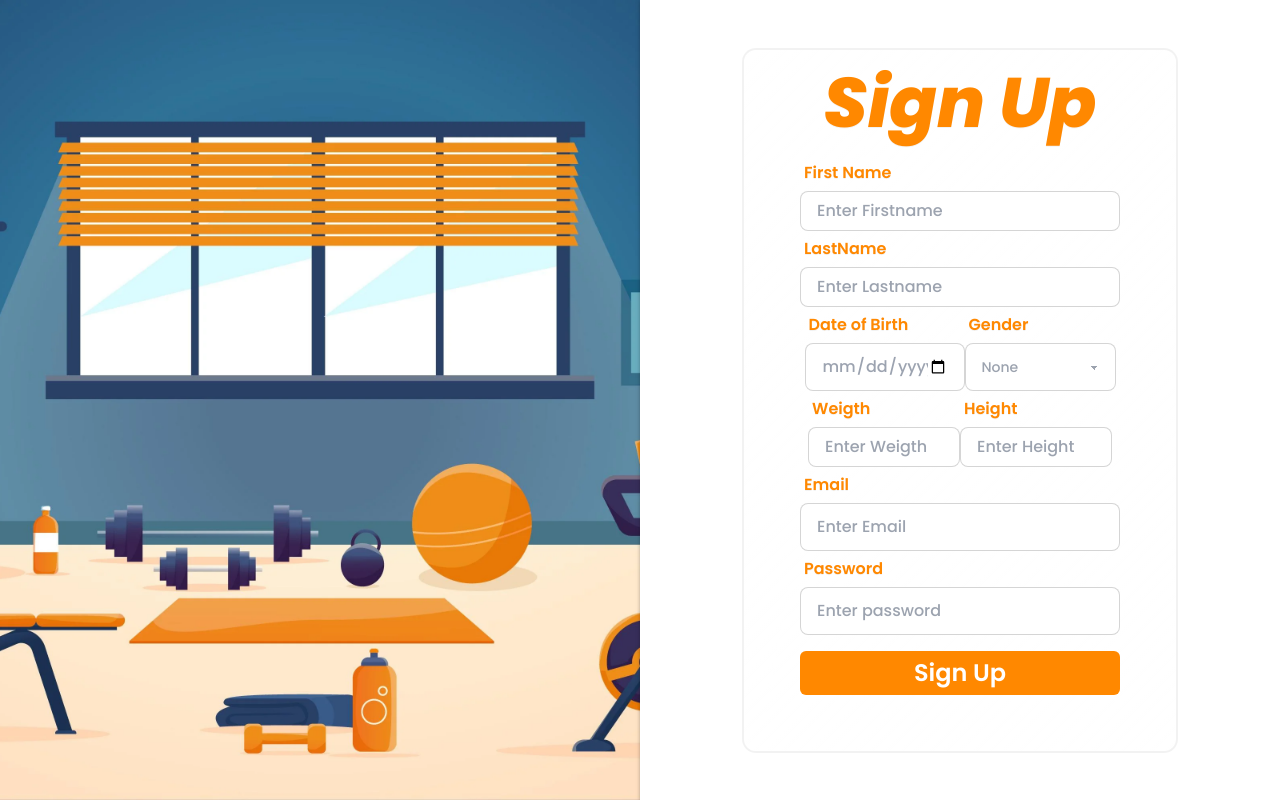
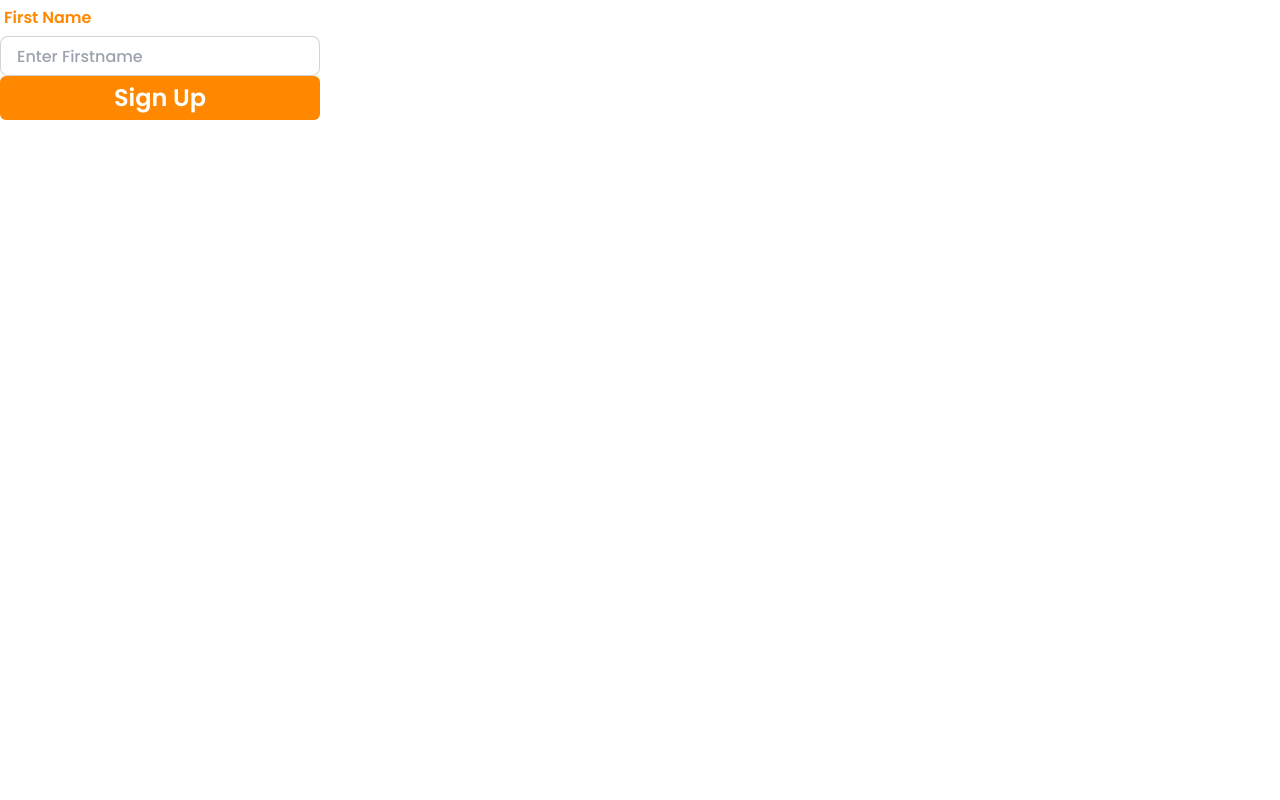
Before and after one commit to peth12/keepfit-react, a React (Vite) app: page /signup in a window 1280 px wide. Built offline with nearby package versions, Linux system fonts and the light colour scheme.

Commit message:
change lading page

```diff
--- a/package.json
+++ b/package.json
@@ -14,6 +14,7 @@
     "@canvasjs/react-charts": "^1.0.0",
     "@emotion/react": "^11.11.1",
     "apexcharts": "^3.43.0",
+    "axios": "^1.5.1",
     "canvasjs": "^1.8.3",
     "chart.js": "^4.4.0",
     "flowbite": "^1.8.1",
--- a/src/views/LandingPage.jsx
+++ b/src/views/LandingPage.jsx
@@ -1,6 +1,6 @@
 import React from "react";
 import { NavbarLandingPage } from "../components/NavbarLogin";
-import { Zoom,Slide,Fade } from "react-awesome-reveal";
+import { Zoom, Slide, Fade } from "react-awesome-reveal";
 
 export const LandingPage = () => {
   return (
@@ -19,16 +19,16 @@ export const LandingPage = () => {
               />
             </Zoom>
 
-            <div className="md:w-[50%] w-full md:h-full h-1/2 absolute md:top-0 top-1/2 right-0 bg-zinc-900 flex flex-col md:justify-center justify-start lg:gap-8 md:gap-4 gap-2 lg:px-20 md:px-6 px-4 overflow-x-hidden">
-              <h1 className="lg:text-6xl md:text-4xl text-4xl md:mt-10 mt-10 text-zinc-100 font-extrabold">
-                <Slide direction="right">this is header</Slide>
+            <div className="md:w-[50%] w-full md:h-full h-1/2 absolute md:top-0 top-1/2 right-0 backdrop-blur-md bg-opacity-30 bg-gray-800 flex flex-col md:justify-center justify-start lg:gap-8 md:gap-4 gap-2 lg:px-20 md:px-6 px-4 overflow-x-hidden">
+  <h1 className="lg:text-6xl md:text-4xl text-4xl md:mt-10 mt-10 text-zinc-100 font-extrabold flex italic">
+    <Slide direction="right">
+      <span className="text-[#303030]">Keep</span>{" "}
+      <span className="text-zinc-100">Fit</span>
+    </Slide>
   </h1>
   <p className="lg:text-lg text-base text-zinc-400 my-4">
     <Slide direction="left">
-                  Lorem, ipsum dolor sit amet consectetur adipisicing elit. Hic
-                  expedita ex obcaecati quam atque asperiores dolorem,
-                  voluptatibus, necessitatibus iste iusto, iure fuga ratione
-                  accusamus totam. Beatae dolorem vel explicabo voluptas?
+      "The Only Bad Workout is the One That Didn't Happen. Commit to Your Health, Fuel Your Fire, and Conquer Your Limits."
     </Slide>
   </p>
   <div className="flex items-center gap-8">
@@ -39,9 +39,7 @@ export const LandingPage = () => {
     </Slide>
     <div className="flex gap-2">
       <Slide direction="up">
-                    <p className="text-white hidden md:block">
-                      Do you have an account?
-                    </p>
+        <p className="text-white hidden md:block">Do you have an account?</p>
         <a
           href="Login"
           className="flex items-center gap-2 text-red-500 hover:text-amber-500 group"
@@ -56,32 +54,26 @@ export const LandingPage = () => {
         </section>
         {/* section 2 */}
         <section className="w-full h-auto flex items-center bg-zinc-950">
-          <main className="w-full md:h-[700px] grid md:grid-cols-2 items-center lg:mx-20 md:mx-10 mx-6 gap-10 md:gap-10 py-12 md:py-0">
-            <div className="h-full w-full md:order-1 order-2 flex flex-col justify-center items-start gap-4 pb-8 md:pb-12">
+          <main className="w-full md:h-[700px] grid md:grid-cols-2 items-start lg:mx-20 md:mx-10 mx-6 gap-10 md:gap-10 py-12 md:py-0">
+            <div className="h-full w-full md:order-1 order-2 flex flex-col justify-start items-start gap-4 pb-8 md:pb-12">
               <Fade>
                 <div className="flex flex-col mt-10 items-start relative before:absolute before:-bottom-6 before:left-0 before:w-20 before:h-1 before:rounded-lg before:bg-gradient-to-r before:from-amber-500 before:to-red-500 z-10">
-                  <p className="text-amber-500 lg:text-sm text-xs tracking-widest uppercase font-medium">
-                    my this About me
-                  </p>
                   <h1 className="text-zinc-100 lg:text-5xl md:text-4xl text-3xl">
-                    Hello my world
+                    Change your Future
                   </h1>
-                  Fade
                 </div>
                 <h2 className="text-zinc-200 mt-10 mb-4 text-lg"></h2>
-                <p className="text-zinc-400 text-justify text-base">
-                  Lorem ipsum dolor sit amet, consectetur adipisicing elit.
-                  Aliquid sed cumque nihil. Consequatur dolor ducimus nobis
-                  rerum quod dolorum illo necessitatibus delectus. Dignissimos
-                  cumque nostrum quis earum a in dolorum!
+                <p className="text-zinc-400 text-justify text-2xl">
+                  "Don't Wish for It, Work for It. Your Body is the Canvas, and
+                  Your Effort is the Paint."
                 </p>
               </Fade>
             </div>
-            <div className="w-full md:h-[400px] h-[300px] md:order-2 order-1 grid grid-cols-3 grid-rows-3">
+            <div className="w-full md:h-[400px] h-[300px] md:order-2 order-1">
               <img
                 src="https://images.unsplash.com/photo-1513593771513-7b58b6c4af38?auto=format&fit=crop&q=80&ixlib=rb-4.0.3&ixid=M3wxMjA3fDB8MHxwaG90by1wYWdlfHx8fGVufDB8fHx8fA%3D%3D&w=2232"
                 alt="Welcome Image"
-                className="col-span-3 row-span-2 w-full h-full"
+                className=" w-full h-full mt-[50px]"
               />
             </div>
           </main>
@@ -96,7 +88,7 @@ export const LandingPage = () => {
                 className="w-full h-full "
               />
             </div>
-            <div className="h-full w-full lg:px-10 px-4 flex flex-col lg:justify-start md:justify-end justify-center items-start md:gap-20 lg:gap-24 gap-16">
+            <div className="h-full w-full lg:px-10 px-4 flex flex-col lg:justify-start md:justify-start justify-center items-start md:gap-20 lg:gap-24 gap-16">
               <Fade className="w-full">
                 <div className="w-full flex flex-col mt-10 lg:mt-24 items-center relative before:absolute before:-bottom-6 before:left-38 before:w-20 before:h-1 before:rounded-lg before:bg-gradient-to-r before:from-amber-500 before:to-red-500 z-10">
                   <p className="text-amber-500 lg:text-sm text-xs tracking-widest uppercase font-medium">
@@ -105,20 +97,17 @@ export const LandingPage = () => {
                   <h1 className="text-zinc-100 lg:text-5xl md:text-4xl text-3xl">
                     Test jaa
                   </h1>
-
                 </div>
                 <ul className="flex flex-col lg:gap-8 gap-6 pb-16">
                   <li className="flex lg:gap-6 gap-4 items-start justify-start">
                     <span className="text-amber-600 ">This is icon</span>
                     <div className="flex flex-col gap-1">
                       <h3 className="text-base text-zinc-200 font-semibold">
-
                         hewllll
                       </h3>
                       <p className="text-zinc-400 text-justify">
                         Lorem ipsum dolor sit amet consectetur adipisicing elit.
                         Eveniet, suscipit labore. Maxime veniam debitis facere
-
                       </p>
                     </div>
                   </li>
@@ -126,13 +115,11 @@ export const LandingPage = () => {
                     <span className="text-amber-600 ">This is icon</span>
                     <div className="flex flex-col gap-1">
                       <h3 className="text-base text-zinc-200 font-semibold">
-
                         hewllll
                       </h3>
                       <p className="text-zinc-400 text-justify">
                         Lorem ipsum dolor sit amet consectetur adipisicing elit.
                         Eveniet, suscipit labore. Maxime veniam debitis facere
-
                       </p>
                     </div>
                   </li>
@@ -140,17 +127,14 @@ export const LandingPage = () => {
                     <span className="text-amber-600 ">This is icon</span>
                     <div className="flex flex-col gap-1">
                       <h3 className="text-base text-zinc-200 font-semibold">
-
                         hewllll
                       </h3>
                       <p className="text-zinc-400 text-justify">
                         Lorem ipsum dolor sit amet consectetur adipisicing elit.
                         Eveniet, suscipit labore. Maxime veniam debitis facere
-
                       </p>
                     </div>
                   </li>
-
                 </ul>
               </Fade>
             </div>
--- a/src/views/Login/Login.jsx
+++ b/src/views/Login/Login.jsx
@@ -27,6 +27,7 @@ export const Login = () => {
       setError("Invalid email or password");
     }
   };
+
   return (
     <>
       {/* <NavbarLandingPage /> */}
--- a/src/views/SignUp/SignUp.jsx
+++ b/src/views/SignUp/SignUp.jsx
@@ -1,124 +1,75 @@
 import React, { useState } from "react";
+import axios from "axios";
 import "./Signup.css";
+
 const SignUp = () => {
+  // State to manage form data
+  const [formData, setFormData] = useState({
+    Userfname: "",
+    Userlname: "",
+    UserDateOfBirth: "",
+    Gender: "",
+    Weight: "",
+    Height: "",
+    UserEmail: "",
+    UserPassword: "",
+    UserRole: "",
+  });
+
+  // Event handler to update form data on input change
+  const handleInputChange = (e) => {
+    setFormData({ ...formData, [e.target.name]: e.target.value });
+  };
+
+  // Event handler to submit the form data
+  const handleSubmit = async () => {
+    try {
+      // Make a POST request to save data to MongoDB
+      const response = await axios.post(
+        "https://keepfit-backend.onrender.com/user",
+        formData
+      );
+
+      // Handle the response, e.g., show a success message
+      console.log("Data saved successfully:", response.data);
+    } catch (error) {
+      // Handle errors, e.g., show an error message
+      console.error("Error saving data:", error);
+    }
+  };
 
   return (
     <>
-      {/* <NavbarLandingPage /> */}
-      <div className=" flex min-h-[100vh]">
-        {/* section 1 */}
-        <div className="left hidden md:block min-h-[100%] w-[100%]"></div>
-        {/* section 2 */}
-        <div className="right min-h-[100%] bg-white w-[100%]">
-          <div className="flex justify-center items-center w-[100%] min-h-[100%]">
-          <div className="glass  flex-col flex items-center px-14 pb-14 rounded-xl">
-              <h1 className=" text-[70px] text-primary italic font-bold text-center">
-                Sign Up
-              </h1>
+      {/* ... Your existing JSX code ... */}
+
+      {/* Update input elements to include the 'name' attribute and 'onChange' handler */}
       <div className="form-control">
         <label className="label">
-                  <span className="label-text text-primary font-semibold text-[16px]">First Name</span>
+          <span className="label-text text-primary font-semibold text-[16px]">
+            First Name
+          </span>
         </label>
         <input
           type="text"
+          name="Userfname"
+          value={formData.Userfname}
+          onChange={handleInputChange}
           placeholder="Enter Firstname"
           className="input input-bordered w-80 h-10"
         />
       </div>
-              <div className="form-control">
-                <label className="label">
-                  <span className="label-text text-primary font-semibold text-[16px]">LastName</span>
-                </label>
-                <input
-                  type="password"
-                  placeholder="Enter Lastname"
-                  className="input input-bordered w-80 h-10"
-                />
-              </div>
-              <div className="flex justify-between">
-                <div className="form-control">
-                  <label className="label">
-                    <span className="label-text text-primary font-semibold text-[16px]">Date of Birth</span>
-                  </label>
-                  <input
-                    type="date"
-                    placeholder="Enter Lastname"
-                    className="input input-bordered w-40 text-secondary"
-                  />
-                </div>
 
-                <div className="form-control">
-                  <label className="label">
-                    <span className="label-text text-primary font-semibold text-[16px]">
-                      Gender
-                    </span>
-                  </label>
-                  <select className="select select-bordered text-gray-400 ">
-                    <option disabled selected>
-                      None
-                    </option>
-                    <option>Female</option>
-                    <option>Male</option>
-                    <option>Not specified</option>
-                  </select>
-                </div>
-              </div>
+      {/* ... Repeat similar changes for other input elements ... */}
 
-              <div className="flex justify-between">
-                <div className="form-control">
-                  <label className="label">
-                    <span className="label-text text-primary font-semibold text-[16px]">Weigth</span>
-                  </label>
-                  <input
-                    type="number"
-                    placeholder="Enter Weigth"
-                    className="input input-bordered w-[9.5rem] text-secondary h-10"
-                  />
-                </div>
-                <div className="form-control">
-                  <label className="label">
-                    <span className="label-text text-primary font-semibold text-[16px]">Height</span>
-                  </label>
-                  <input
-                    type="number"
-                    placeholder="Enter Height"
-                    className="input input-bordered w-[9.5rem] text-secondary h-10"
-                  />
-                </div>
-
-              </div>
-
-              <div className="form-control">
-                <label className="label">
-                  <span className="label-text text-primary font-semibold text-[16px]">Email</span>
-                </label>
-                <input
-                  type="text"
-                  placeholder="Enter Email"
-                  className="input input-bordered w-80"
-                />
-              </div>
-              <div className="form-control pb-4">
-                <label className="label">
-                  <span className="label-text text-primary font-semibold text-[16px]">Password</span>
-                </label>
-                <input
-                  type="password"
-                  placeholder="Enter password"
-                  className="input input-bordered w-80"
-                />
-              </div>
-
-              {/* <Link to={"/activity"}> */}
-              <button className="btn-primary w-80 rounded-md p-1 text-[24px] font-semibold text-white">
+      {/* Update the button to trigger the handleSubmit function */}
+      <button
+        onClick={handleSubmit}
+        className="btn-primary w-80 rounded-md p-1 text-[24px] font-semibold text-white"
+      >
         Sign Up
       </button>
 
-              {/* </Link> */}
-            </div>
-          </div>
-        </div>
-      </div>
+      {/* ... Your existing JSX code ... */}
     </>
   );
 };
```
Also changed, not shown: 1 other file (tests, documents, lock files or other folders). Lines whose indentation alone changed are shown as unchanged.
